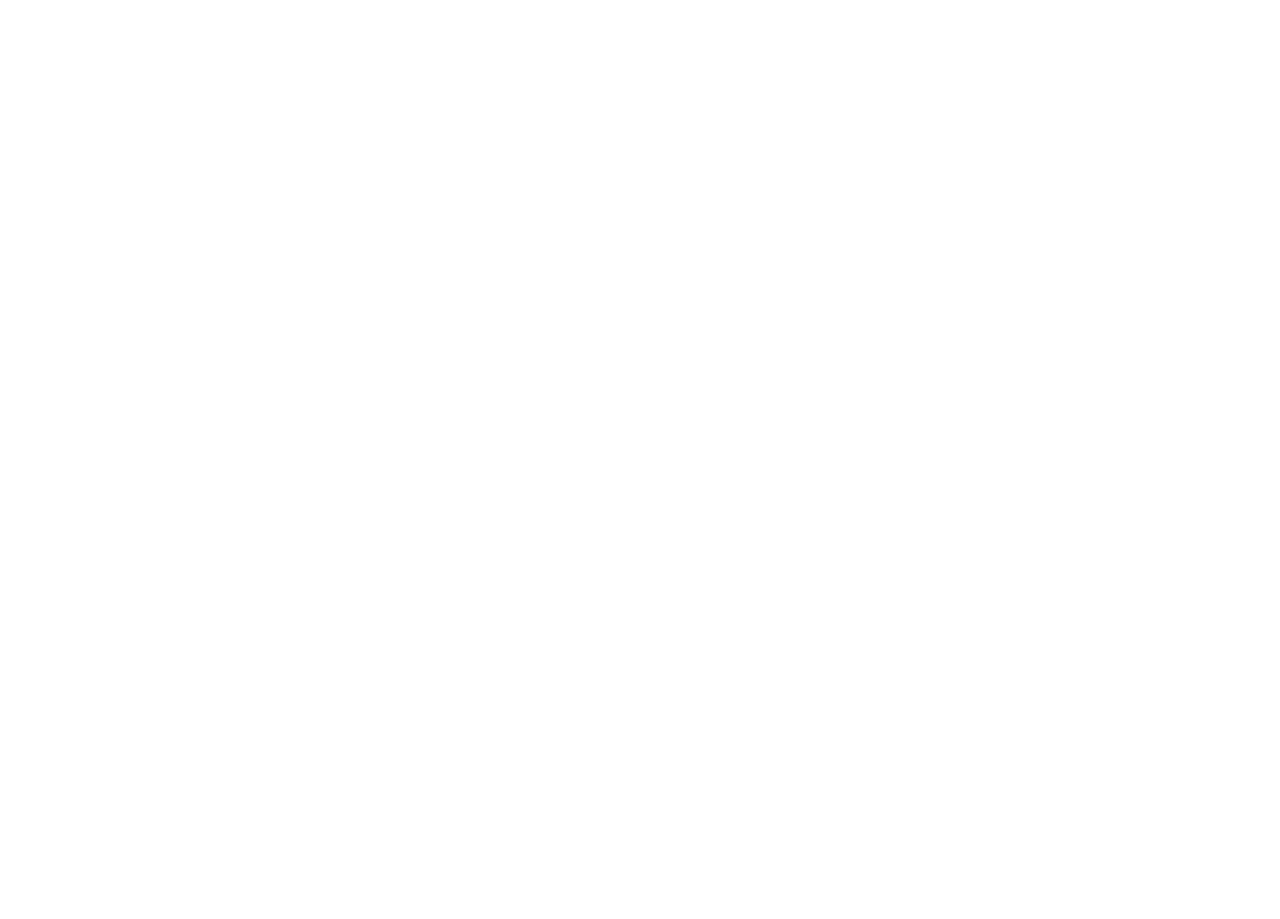
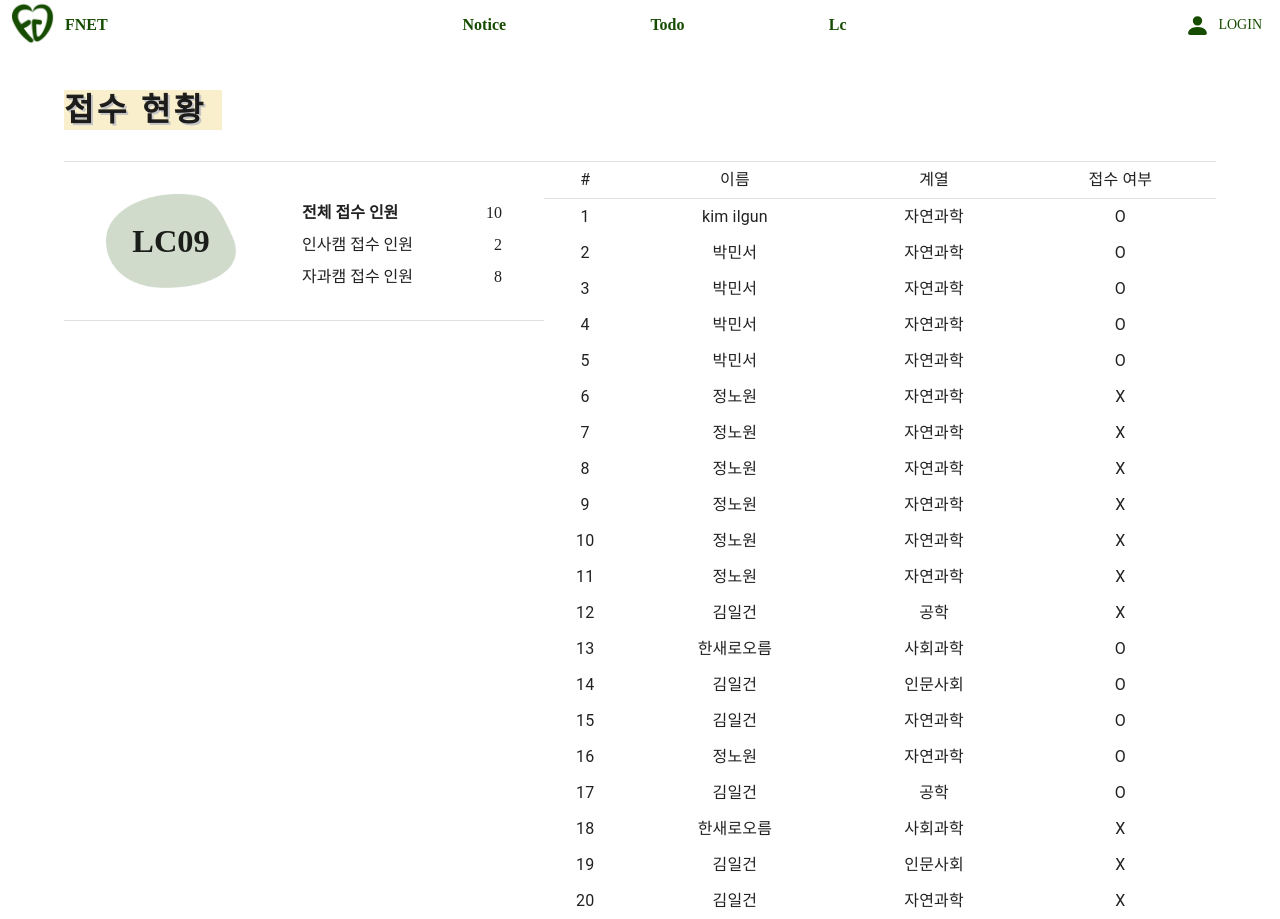
Before and after one commit to FGFnet/fnet, a React (Create React App) app in the folder frontend/: page /lc/1 in a window 1280 px wide. Before the commit this address had no page. Before the commit the page ends 800 px from the top, so only its background shows below. Built offline with nearby package versions, Linux system fonts and the light colour scheme; a web font is replaced by a local one.

Commit message:
fix: fix routing path of LC member list page

```diff
--- a/frontend/src/Router.tsx
+++ b/frontend/src/Router.tsx
@@ -21,7 +21,7 @@
       <Routes>
         <Route path="/" element={<BasicLayout />}>
           <Route index element={<Screen.HomeScreen />} />
-          <Route path="lc" element={<Screen.LcMemberScreen />} />
+          <Route path="lc/:id" element={<Screen.LcMemberScreen />} />
           <Route path=":id/setting" element={<Screen.LcSettingScreen />} />
           <Route path="todo" element={<Screen.TodoScreen />} />
           <Route path="notice" element={<Screen.NoticeListScreen />} />
--- a/frontend/src/component/home/roundedButton.tsx
+++ b/frontend/src/component/home/roundedButton.tsx
@@ -18,7 +18,7 @@
     marginBottom: 10,
   }
 
-  return <Button onClick-={props.onClick} style={style}>{props.text}</Button>
+  return <Button onClick={()=>{props.onClick()}} style={style}>{props.text}</Button>
 }
 
 export {RoundedButton};
--- a/frontend/src/component/home/scheduleSection.tsx
+++ b/frontend/src/component/home/scheduleSection.tsx
@@ -24,7 +24,7 @@
 
   return (
     <section style={{ margin: 30 }}>
-      <RoundedButton text={props.name} onClick={() => navigate(`/lc/${getLCNum()}`)} />
+      <RoundedButton text={props.name} onClick={() => {navigate(`/lc/${getLCNum()}`)}} />
       <div style={lcTextStyle}>{props.date}</div>
       <div
         style={{ textAlign: 'left', marginLeft: 20, fontSize: 14, display: 'inline-block', verticalAlign: 'middle' }}
--- a/frontend/src/screen/home/home.tsx
+++ b/frontend/src/screen/home/home.tsx
@@ -36,7 +36,7 @@
             </div>
             <div style={{ textAlign: 'center' }}>
               {scheduledata.map((schedule) => (
-                <ScheduleSection props={schedule}/>
+                <ScheduleSection props={schedule} key={`schedule ${schedule.name}`} />
               ))}
             </div>
           </Grid>
```
